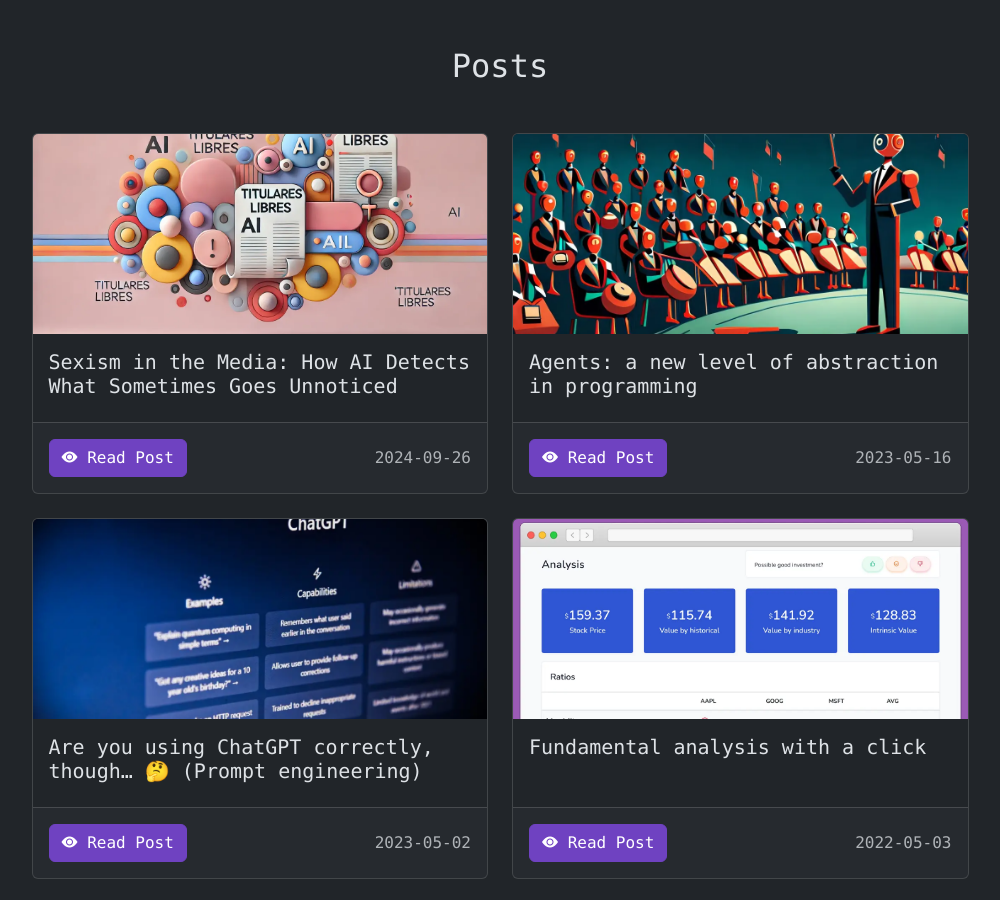
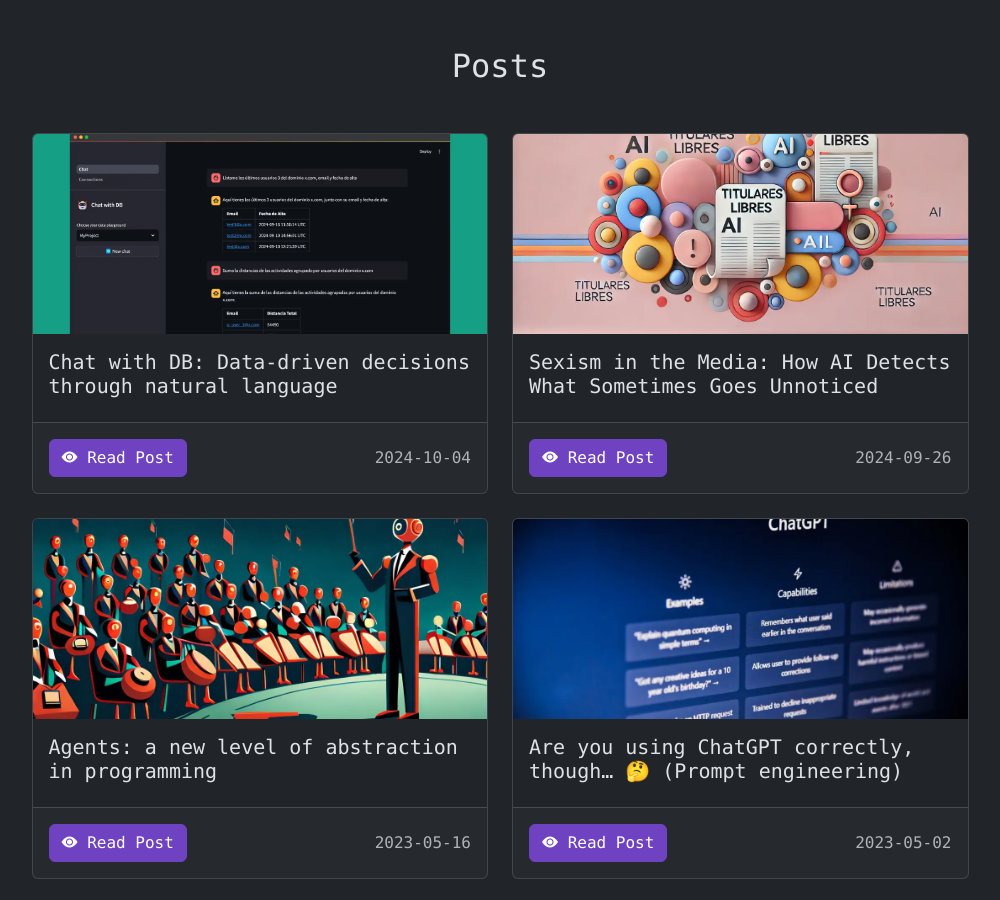
Before and after one commit to gianfrancolombardo/glombardo.xyz, an Astro site: page / in a window 1280 px wide. Shown: the part 3440-4340 px from the top of the page, without its empty margins (140-1140 px from the left). Built offline with nearby package versions, Linux system fonts and the light colour scheme; Astro itself is replaced by a stand-in of ours.

Commit message:
Add new post

```diff
--- a/src/components/Posts.astro
+++ b/src/components/Posts.astro
@@ -9,6 +9,13 @@ interface Post {
 // Estilos de imagen de Olimpia Zagnoli
 
 const POSTS: Post[] = [
+
+  {
+    title: "Chat with DB: Data-driven decisions through natural language",
+    image: "img/posts/7.webp",
+    url: "https://www.linkedin.com/pulse/chat-db-decisiones-basadas-en-datos-trav%C3%A9s-de-natural-lombardo-yb4vf",
+    date: "2024-10-04",
+  },
   {
     title: "Sexism in the Media: How AI Detects What Sometimes Goes Unnoticed",
     image: "img/posts/6.webp",
```
Also changed, not shown: public/img/posts/7.webp (added).
